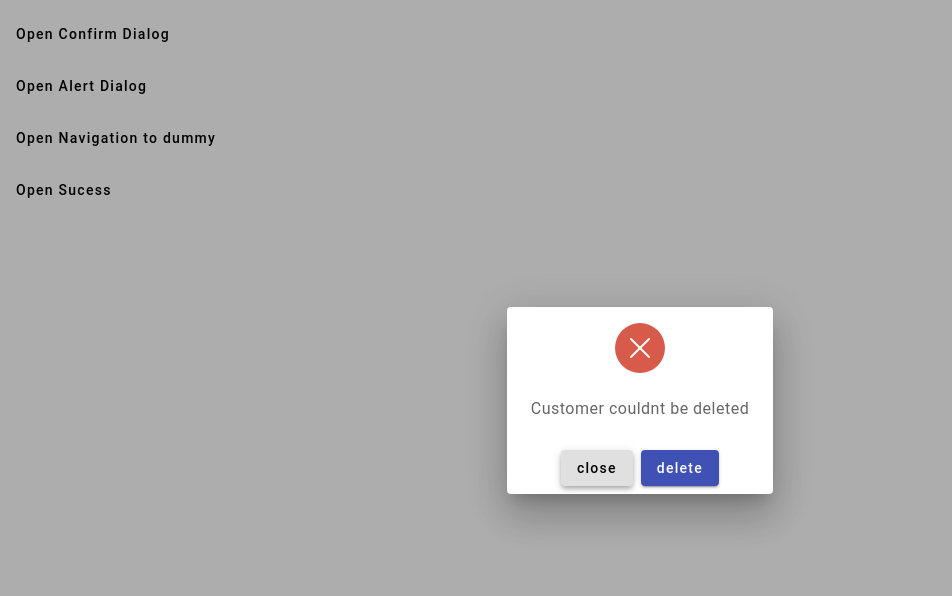
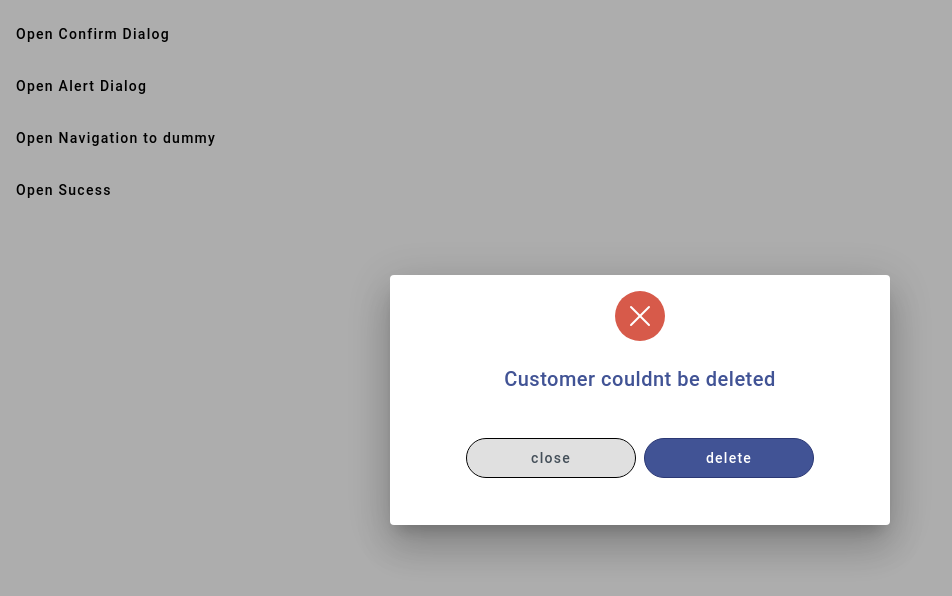
Before and after one commit to mithun30052001/custom-mat-dialog, an Angular app: page / in a window 1280 px wide. Both pictures are taken after a click on the button "Open Confirm Dialog". Shown: the top 596 px of the page, without its empty margins (0-952 px from the left). Built offline with nearby package versions, Linux system fonts and the light colour scheme.

Commit message:
Scss styling

```diff
--- a/src/app/mat-dialog/mat-dialog.component.html
+++ b/src/app/mat-dialog/mat-dialog.component.html
@@ -3,13 +3,13 @@
         <div class="icon-style" *ngIf="icon && icon.length > 0" [innerHTML]="icons">
         </div>
     </div>
-    <mat-dialog-content>
-        <p>
+    <mat-dialog-content class="mat-content-container">
+        <p class="content-description">
             {{ message }}
         </p>
     </mat-dialog-content>
-    <mat-dialog-actions align="center">
-        <button mat-raised-button [color]="leftButtonStyle "  [mat-dialog-close] tabindex="1">{{ leftButtonText }}</button>
-        <button *ngIf="rightButtonText && rightButtonText.length > 0" mat-raised-button [color]="rightButtonStyle " (click)="onAction()" [mat-dialog-close] tabindex="-1">{{ rightButtonText }}</button>
+    <mat-dialog-actions class="mat-actions-container">
+        <button mat-raised-button class="left-button" [mat-dialog-close]>{{ leftButtonText }}</button>
+        <button *ngIf="rightButtonText && rightButtonText.length > 0" class="right-button" mat-raised-button  (click)="onAction()">{{ rightButtonText }}</button>
     </mat-dialog-actions>
 </div>
--- a/src/app/mat-dialog/mat-dialog.component.scss
+++ b/src/app/mat-dialog/mat-dialog.component.scss
@@ -8,4 +8,49 @@
   .icon-style {
     width: 50px;
   }
+
+  .content-description{
+    font-size: 20px;
+    font-style: normal;
+    font-weight: 500;
+    line-height: 28px;
+    color: rgb(65,83,149);
+  }
+
+  .mat-content-container{
+    align-items: center;
+    justify-content: center;
+    display: flex;
+  }
+
+  .mat-actions-container {
+    align-items: center;
+    justify-content: center;
+    text-align: center;
+    margin-top: 16px;
+
+    .left-button {
+      min-width: 170px;
+      font-size: 14px;
+      font-weight: 500;
+      border-radius: 64px !important;
+      border: 1px solid black !important;
+      color: rgb(68,79,89);
+      background-color: white;
+      box-shadow: none !important;
+      height: 40px;
+    }
+
+    .right-button{
+      min-width: 170px;
+      font-size: 14px;
+      font-weight: 500;
+      border-radius: 64px !important;
+      border: 1px solid #2B3874 !important;
+      background-color: rgb(65,83,149);
+      color: white;
+      box-shadow: none !important;
+      height: 40px;
+    }
+  }
 }
--- a/src/app/message-dialog.service.ts
+++ b/src/app/message-dialog.service.ts
@@ -13,6 +13,8 @@ export class MessageDialogService {
 
     openMessageDialog(data: MessageDialogData){
       this.dialogRef = this.dialog.open(MatDialogComponent, {
+        width: '500px',
+        height: '250px',
         disableClose: true,
         data: data
       });
```
